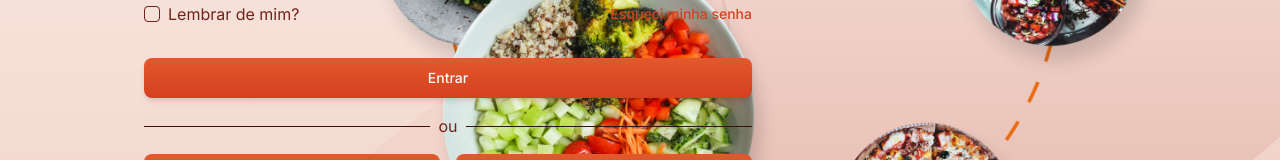
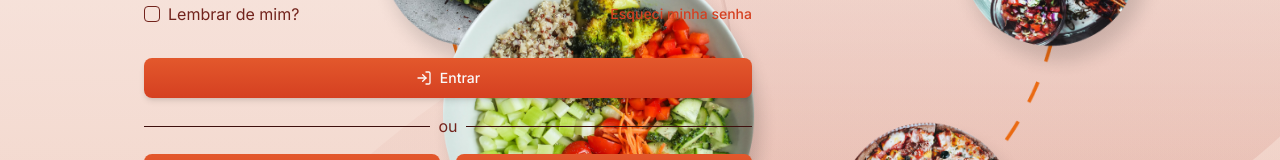
Before and after one commit to fernando-pacheco/projeto-restaurante, a React (Vite) app in the folder frontend/: page /login in a window 1280 px wide. Shown: the part 466-626 px from the top of the page. Built offline with nearby package versions, Linux system fonts and the light colour scheme.

Commit message:
[frontend] feat: icone de login

```diff
--- a/frontend/src/pages/auth/login/index.tsx
+++ b/frontend/src/pages/auth/login/index.tsx
@@ -8,7 +8,8 @@ import { FormAuthBase } from "@/components/organisms/form-auth-base"
 import { setupToast } from "@/utils/setup-toast"
 import { AxiosResponse } from "axios"
 import { LoginService } from "@/service/login"
-import { setToken } from "@/utils/set-token"
+import { setToken } from "@/utils/token"
+import { LogInIcon } from "lucide-react"
 
 export function Login() {
     const navigate = useNavigate()
@@ -34,14 +35,12 @@ export function Login() {
         const { access_token } = response?.data
 
         setToken(access_token)
-
         setupToast({
             id: "success",
             status: "success",
             title: MESSAGES.success.title,
             description: MESSAGES.success.description,
         })
-
         navigate("/home")
     }
 
@@ -98,6 +97,7 @@ export function Login() {
                         </Button>
                     </div>
                     <Button type="submit" className="w-full mt-8">
+                        <LogInIcon />
                         Entrar
                     </Button>
                 </form>
```
